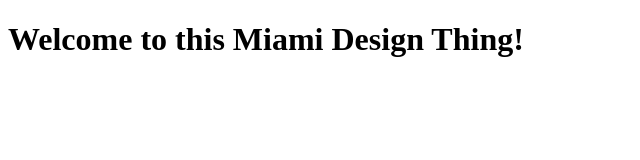
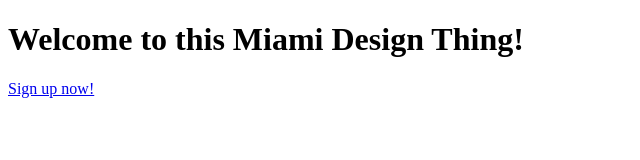
Before and after one commit to jdiago/miami_design, a plain HTML site: page index.html in a window 1280 px wide. Shown: the whole page, without its empty margins (0-640 px from the left). Drawn offline with Linux system fonts and the light colour scheme.

Commit message:
link to sign up

```diff
--- a/index.html
+++ b/index.html
@@ -5,5 +5,6 @@
   </head>
   <body>
     <h1>Welcome to this Miami Design Thing!</h1>
+    <p><a href="signup.html">Sign up now!</a></p>
   </body>
 </html>
```
